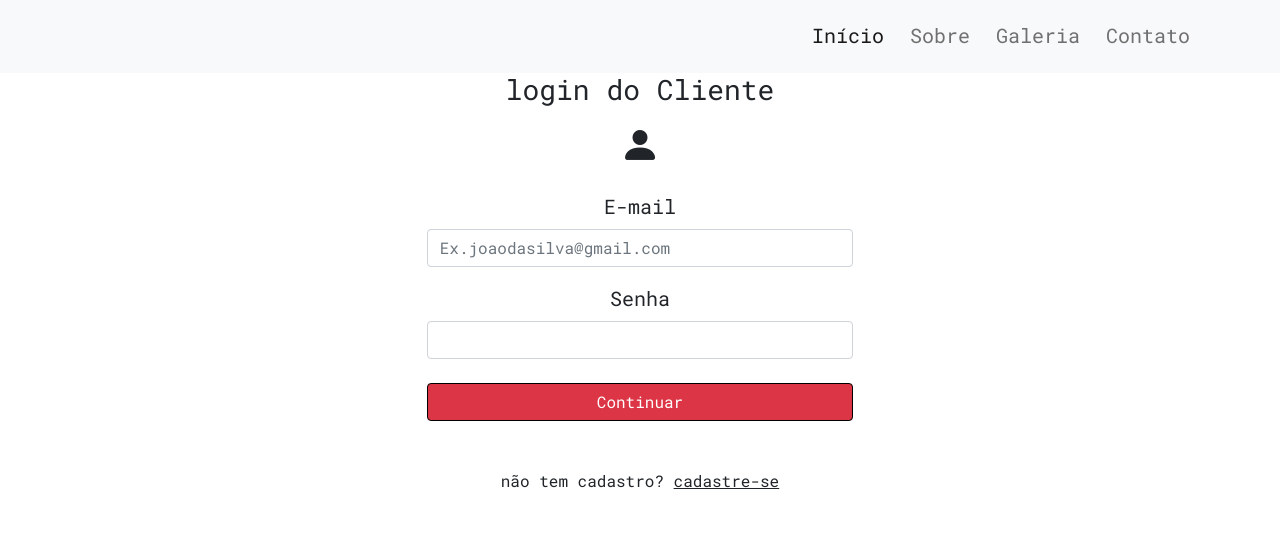
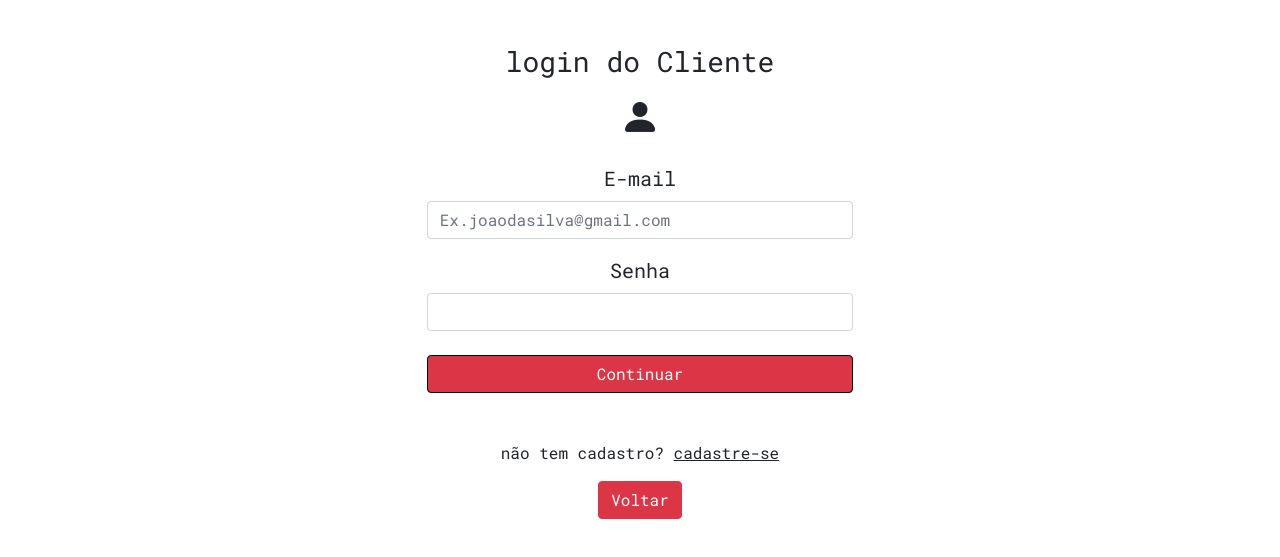
Before and after one commit to brenosantos09/RoyallePizzazSite, a plain HTML site: page login.html in a window 1280 px wide. Shown: the part 163-720 px from the top of the page. Drawn offline with nearby package versions, Linux system fonts and the light colour scheme.

Commit message:
27/01/22 inicio da tela do login

```diff
--- a/login.html
+++ b/login.html
@@ -17,35 +17,9 @@
            <img src="logo.png" alt="">
            <p><span>R</span>oyalle Pizzaz</p>
         </div>
+    </header>
 
-
-    </header>
-    <nav class="navbar navbar-expand-lg navbar-light bg-light">
-        <div class="container">
-          <!--<a class="navbar-brand" href="#">Navbar</a>-->
-          <button class="navbar-toggler ms-auto" type="button" data-bs-toggle="collapse" data-bs-target="#navbarSupportedContent" aria-controls="navbarSupportedContent" aria-expanded="false" aria-label="Toggle navigation">
-            <span class="navbar-toggler-icon"></span>
-          </button>
-          <div class="collapse navbar-collapse" id="navbarSupportedContent">
-            <ul class="navbar-nav ms-auto mb-2 mb-lg-0">
-              <li class="nav-item">
-                <a class="nav-link active" aria-current="page" href="index.html">Início</a>
-              </li>
-              <li class="nav-item ">
-                <a class="nav-link" href="#">Sobre</a>
-              </li>
-              <li class="nav-item ">
-                <a class="nav-link" href="#">Galeria</a>
-              </li>
-              <li class="nav-item ">
-                <a class="nav-link" href="#">Contato</a>
-              </li>
-            </ul>
-          </div>
-        </div>
-      </nav>
-
-    <div class="text-center">
+    <div class="text-center mt-5">
         <h3 class="text-center">login do Cliente</h3>
         <i class="bi bi-person-fill fs-1"></i>
         <form action="" class="col-12 col-md-4 m-auto">
@@ -60,6 +34,8 @@
               <button class="btn btn-danger mt-4 col-12 col-md-12" type="submit" style="border: 1px solid black;">Continuar</button>
               <div class="mt-5 fs-6">
                  <p>não tem cadastro? <a href="" class="link-dark">cadastre-se</a></p>
+
+                 <a href="index.html"><button type="button" class="btn btn-danger">Voltar</button></a>
               </div>
         </form>
     </div>
```
